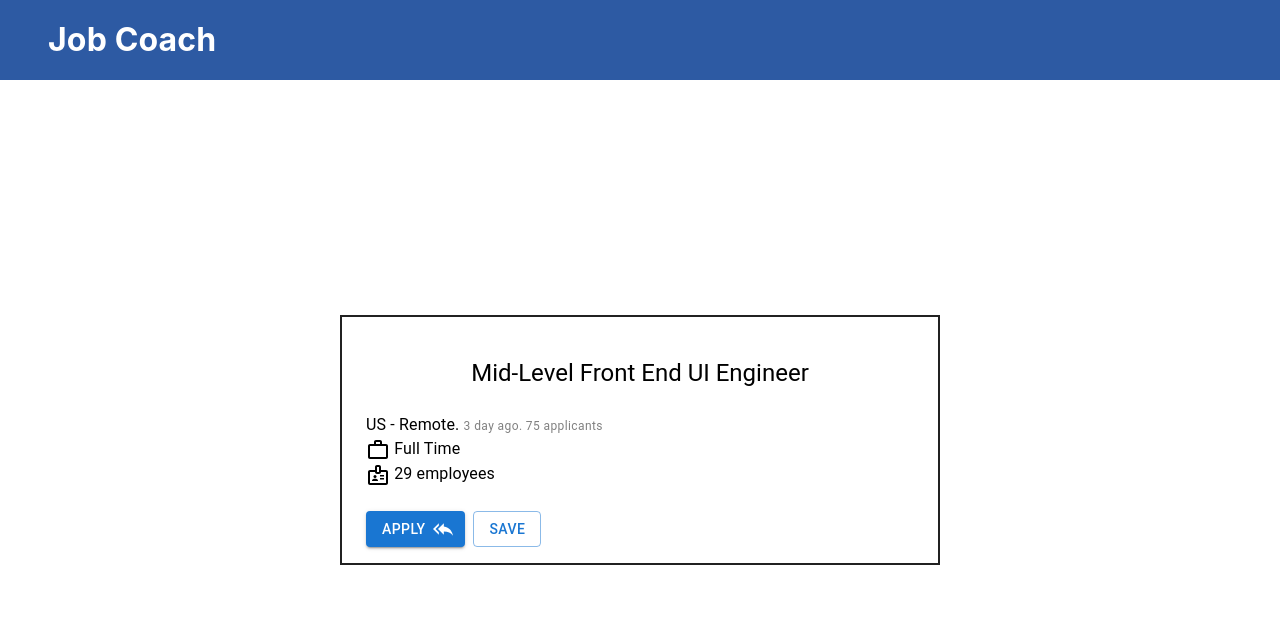
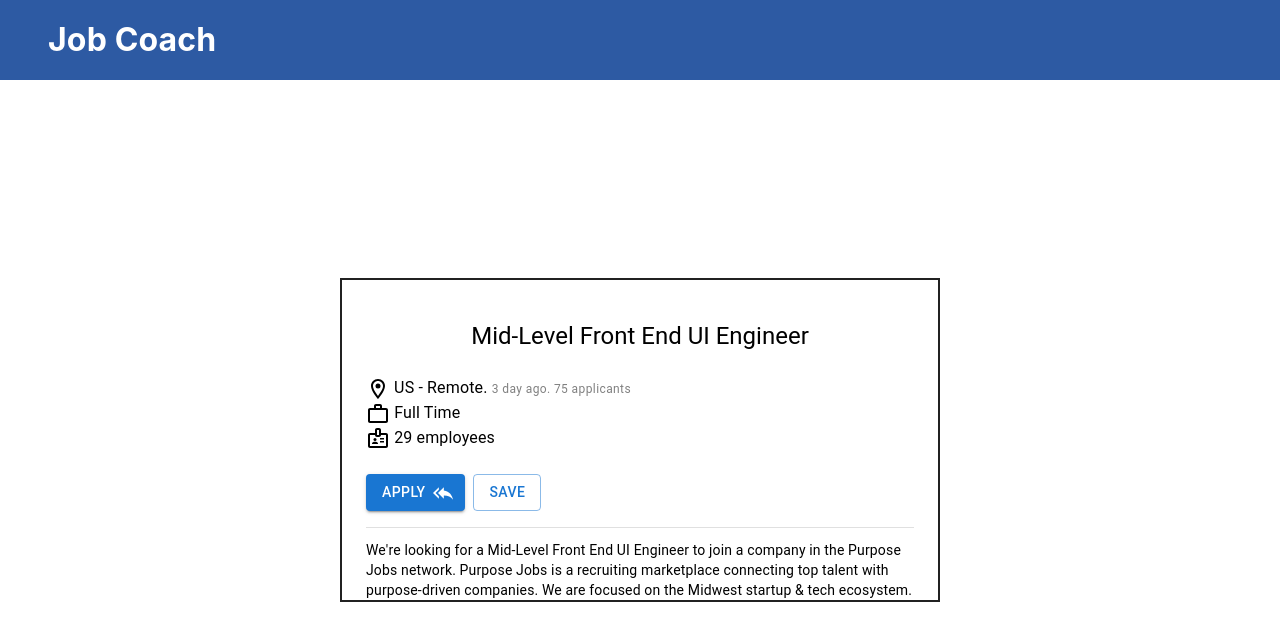
Before and after one commit to abdumamdouh/recruiting-system, a React (Create React App) app in the folder client/: page /feed/job in a window 1280 px wide. Shown: the top 640 px of the page. Built offline with nearby package versions, Linux system fonts and the light colour scheme.

Commit message:
add divider component and update description

```diff
--- a/client/src/components/Job/Job.js
+++ b/client/src/components/Job/Job.js
@@ -2,10 +2,12 @@ import React from "react";
 import Typography from "@mui/material/Typography";
 import Container from "@mui/material/Container";
 import Avatar from "@mui/material/Avatar";
+import Divider from "@mui/material/Divider";
 import Button from "@mui/material/Button";
 import CssBaseline from "@mui/material/CssBaseline";
 import Box from "@mui/material/Box";
 import WorkOutlineOutlinedIcon from "@mui/icons-material/WorkOutlineOutlined";
+import LocationOnOutlinedIcon from "@mui/icons-material/LocationOnOutlined";
 import BadgeOutlinedIcon from "@mui/icons-material/BadgeOutlined";
 import ReplyAllOutlinedIcon from "@mui/icons-material/ReplyAllOutlined";
 
@@ -52,7 +54,8 @@ export default function Job(props) {
                 <br />
 
                 <Typography color="black">
-                    {`${place} - ${workPlaceType}.`}{" "}
+                    <LocationOnOutlinedIcon />
+                    {` ${place} - ${workPlaceType}.`}{" "}
                     <Typography variant="caption" display="inline" color="gray">
                         {`${period} day ago. ${numOfApplicants} applicants`}
                     </Typography>
@@ -82,6 +85,16 @@ export default function Job(props) {
                         Save
                     </Button>
                 </div>
+
+                <Divider />
+
+                <Typography
+                    variant="body2"
+                    color="black"
+                    style={{ marginTop: "12px" }}
+                >
+                    {description}
+                </Typography>
             </Box>
         </Container>
     );
--- a/client/src/pages/JobPage/JobPage.js
+++ b/client/src/pages/JobPage/JobPage.js
@@ -3,7 +3,8 @@ import Job from "../../components/Job/Job";
 
 //TODO: replace the jobObject with the data from BE
 const jobObject = {
-    description: "Frontend Engineer",
+    description:
+        "We're looking for a Mid-Level Front End UI Engineer to join a company in the Purpose Jobs network. Purpose Jobs is a recruiting marketplace connecting top talent with purpose-driven companies. We are focused on the Midwest startup & tech ecosystem.",
     workPlaceType: "Remote",
     place: "US",
     employmentType: "Full Time",
```
